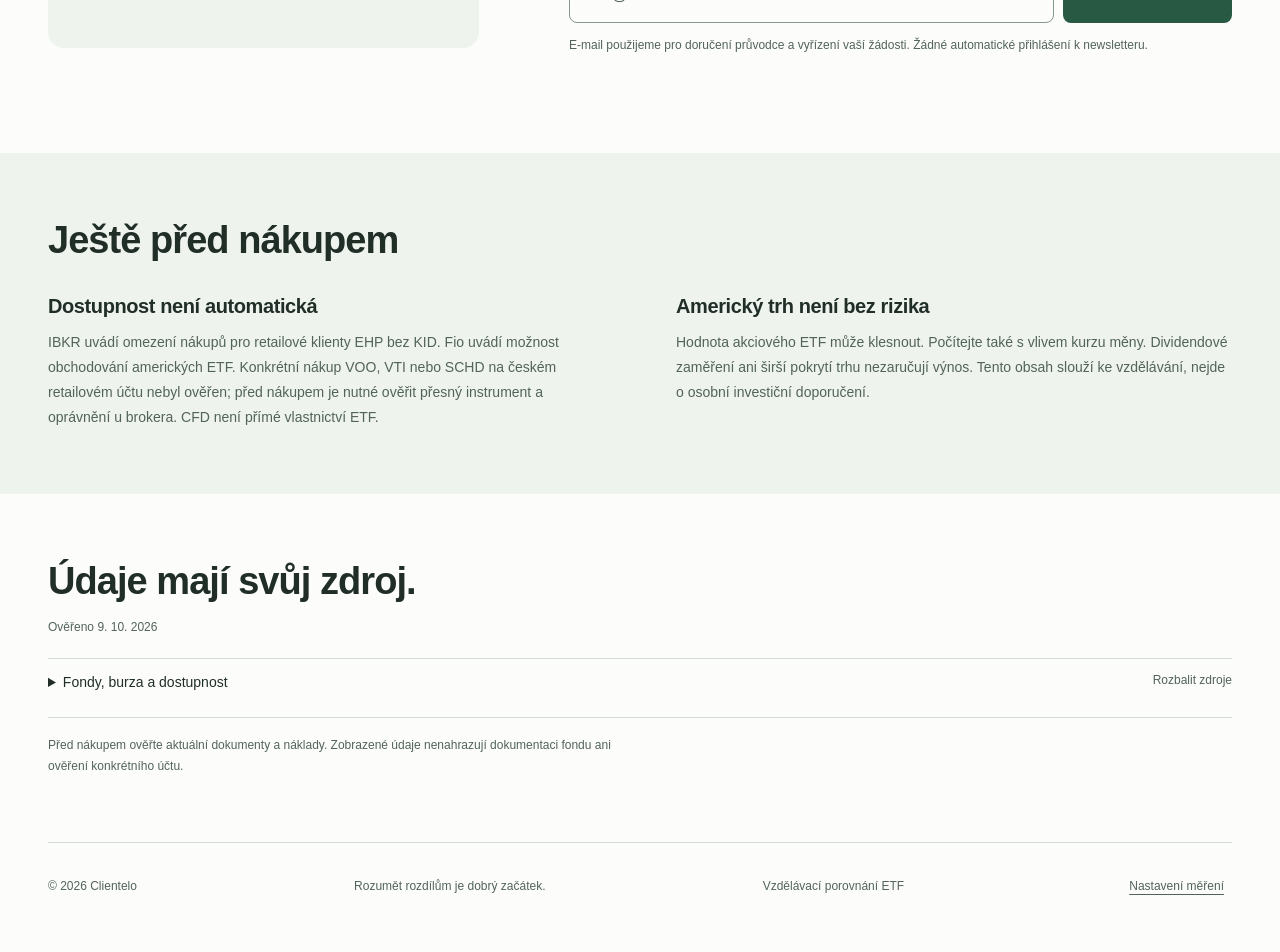
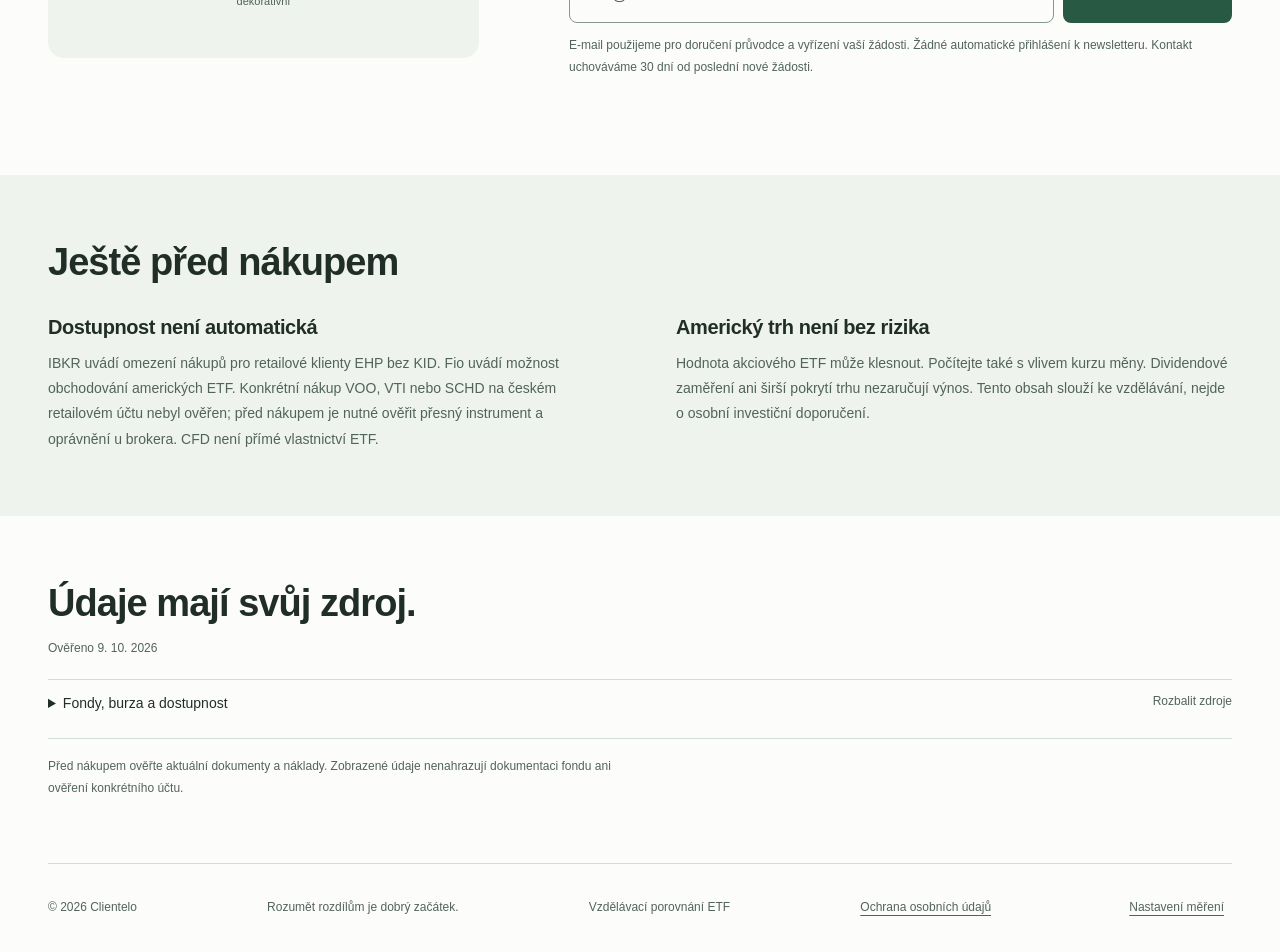
Before and after one commit to Myro685/ETF, a React (Vite) app: page / in a window 1280 px wide. Shown: the part 3308-4260 px from the top of the page. Before the commit the page ends 4239 px from the top, so only its background shows below. Built offline with nearby package versions, Linux system fonts and the light colour scheme; no server answers.

Commit message:
Complete guide privacy information and clarify step 7 scope

```diff
--- a/src/components/EtfLanding.tsx
+++ b/src/components/EtfLanding.tsx
@@ -282,6 +282,7 @@ export const EtfLanding = () => {
         <span>© 2026 Clientelo</span>
         <p>Rozumět rozdílům je dobrý začátek.</p>
         <span>Vzdělávací porovnání ETF</span>
+        <a href="/ochrana-udaju.html">Ochrana osobních údajů</a>
         <MeasurementConsent />
       </footer>
     </div>
--- a/src/components/GuideForm.tsx
+++ b/src/components/GuideForm.tsx
@@ -205,6 +205,7 @@ export function GuideForm({
             <p id="cl-form-note" className="cl-form-note">
               E-mail použijeme pro doručení průvodce a vyřízení vaší žádosti.
               Žádné automatické přihlášení k newsletteru.
+              {" "}Kontakt uchováváme 30 dní od poslední nové žádosti.
             </p>
             {privacy && (
               <p className="cl-form-note">
```
Also changed, not shown: ai-log/2026-10-15.md (+5 -0 lines), 5 other files (tests, documents, lock files or other folders).
